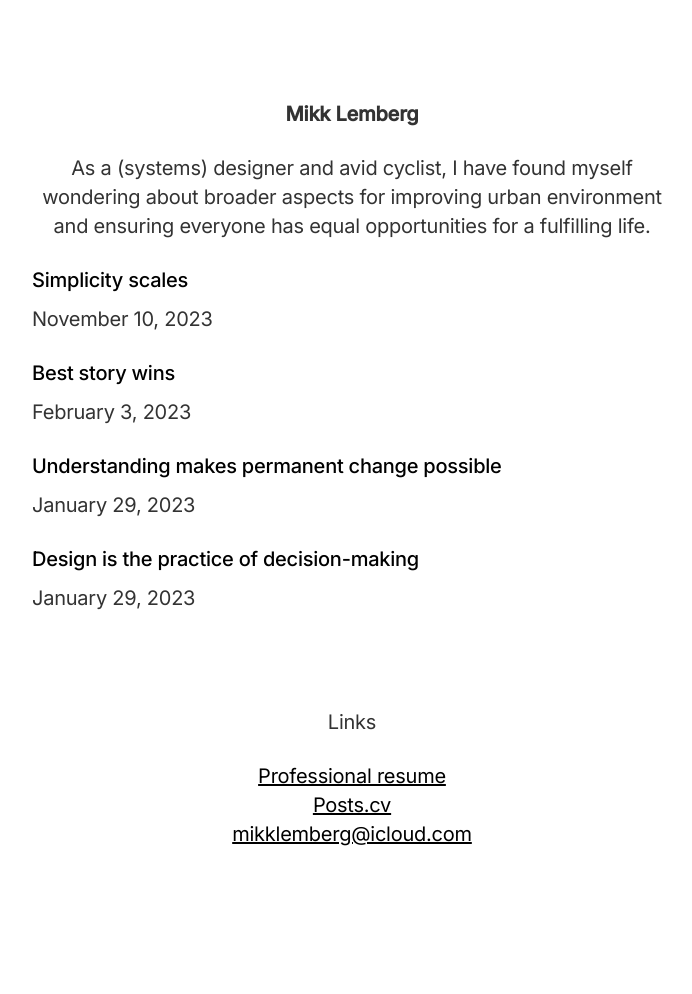
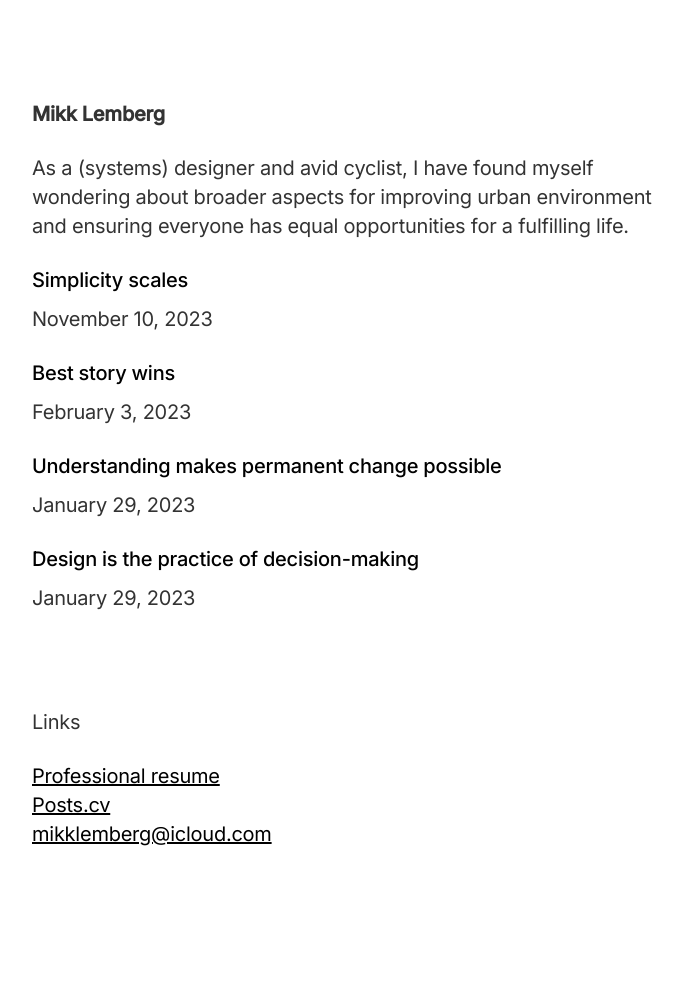
Before and after one commit to mikklemberg/My-personal-notes, a Jekyll site: the page built from README.md, in a window 1280 px wide. Shown: the whole page, without its empty margins (288-980 px from the left). Built offline with Jekyll 4.4.1, drawn with Linux system fonts in a browser that asks for light colours; our own code applies the rules of GitHub Pages for plain Markdown files.

Commit message:
Update style.css

```diff
--- a/assets/css/style.css
+++ b/assets/css/style.css
@@ -55,7 +55,7 @@ a:hover {
 }
 
 .header, .footer {
-    text-align: center;
+    text-align: left;
     margin-bottom: 2.5rem;
 }
 
@@ -64,7 +64,7 @@ a:hover {
 }
 
 .posts h2 + time {
-    margin-top: 0.5rem; /* Reduced space between title and date */
+    margin-top: 0.2rem; /* Reduced space between title and date */
 }
 
 .footer {
```
